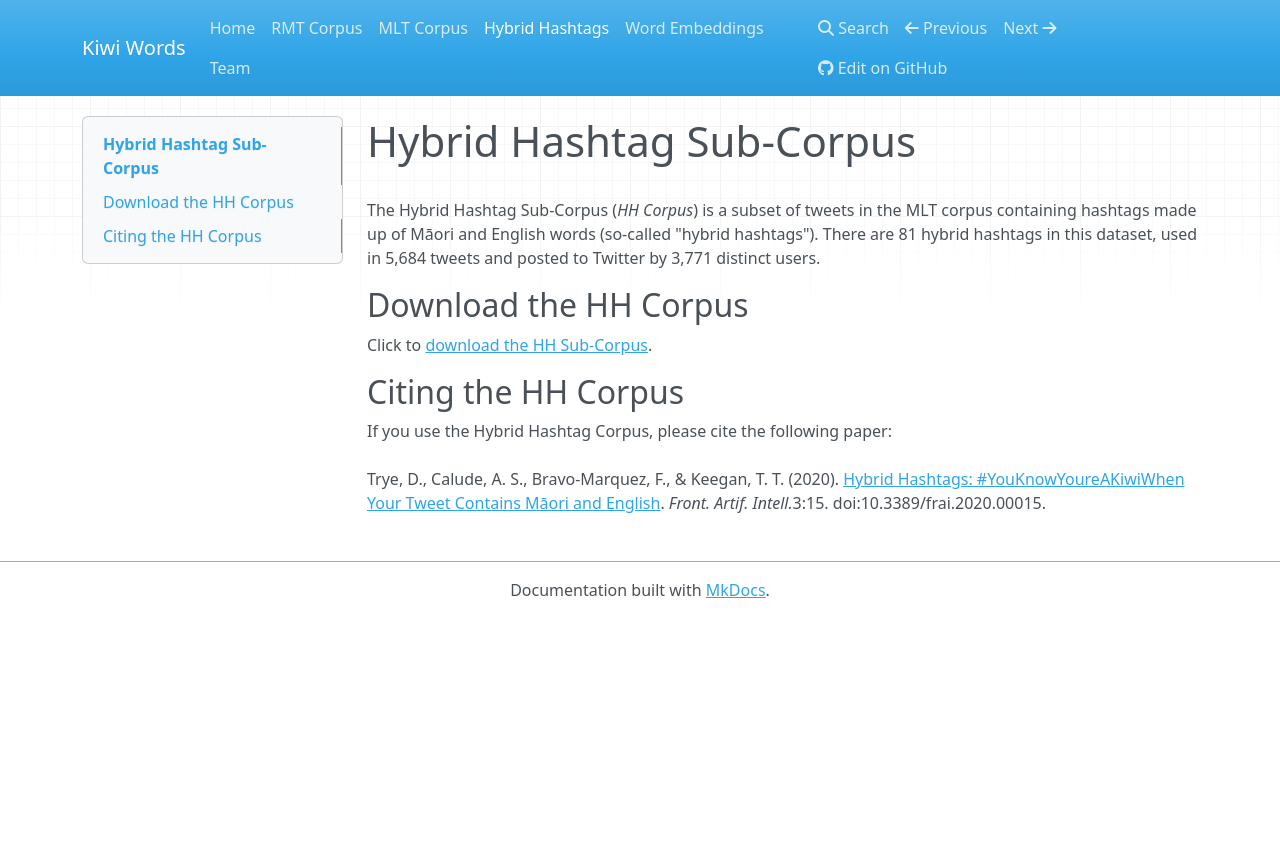
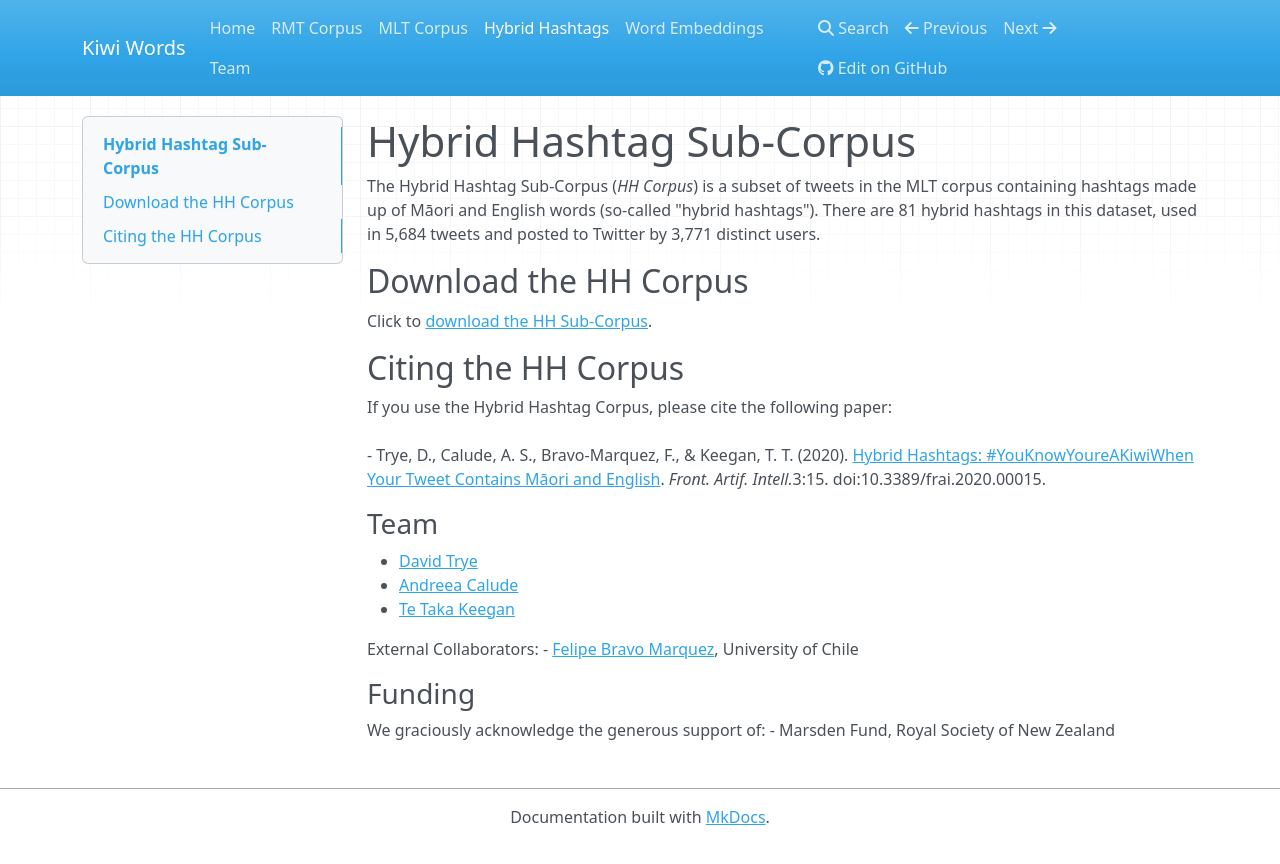
Before and after one commit to Waikato/kiwiwords, an MkDocs documentation site: the page built from docs/hh_corpus.md, in a window 1280 px wide. Shown: the top 864 px of the page. Built offline with MkDocs 1.6.1, drawn with Linux system fonts in a browser that asks for light colours; nearby versions of some CDN libraries.

Commit message:
Update hh_corpus.md

```diff
--- a/docs/hh_corpus.md
+++ b/docs/hh_corpus.md
@@ -1,6 +1,5 @@
 
 # Hybrid Hashtag Sub-Corpus
-<br>
 The Hybrid Hashtag Sub-Corpus (<i>HH Corpus</i>) is a subset of tweets in the MLT corpus containing hashtags made up of Māori and English words (so-called "hybrid hashtags"). There are 81 hybrid hashtags in this dataset, used in 5,684 tweets and posted to Twitter by 3,771 distinct users.
 
 ## Download the HH Corpus
@@ -8,4 +7,18 @@ Click to <a href="../pics/hh_corpus.xlsx">download the HH Sub-Corpus</a>.
 
 ## Citing the HH Corpus
 If you use the Hybrid Hashtag Corpus, please cite the following paper: <br><br>
-Trye, D., Calude, A. S., Bravo-Marquez, F., & Keegan, T. T. (2020). [Hybrid Hashtags: #YouKnowYoureAKiwiWhen Your Tweet Contains Māori and English](https://www.frontiersin.org/articles/10.3389/frai.2020.00015/full). <i>Front. Artif. Intell.</i>3:15. doi:10.3389/frai.2020.00015.
+- Trye, D., Calude, A. S., Bravo-Marquez, F., & Keegan, T. T. (2020). [Hybrid Hashtags: #YouKnowYoureAKiwiWhen Your Tweet Contains Māori and English](https://www.frontiersin.org/articles/10.3389/frai.2020.00015/full). <i>Front. Artif. Intell.</i>3:15. doi:10.3389/frai.2020.00015.
+
+### Team
+
+- [David Trye](https://www.cs.waikato.ac.nz/~dgt12/)
+- [Andreea Calude](https://www.calude.net/andreea/)
+- [Te Taka Keegan](https://www.cms.waikato.ac.nz/people/tetaka)
+
+External Collaborators:
+- [Felipe Bravo Marquez](https://felipebravom.com/), University of Chile
+
+### Funding
+
+We graciously acknowledge the generous support of:
+- Marsden Fund, Royal Society of New Zealand
```
